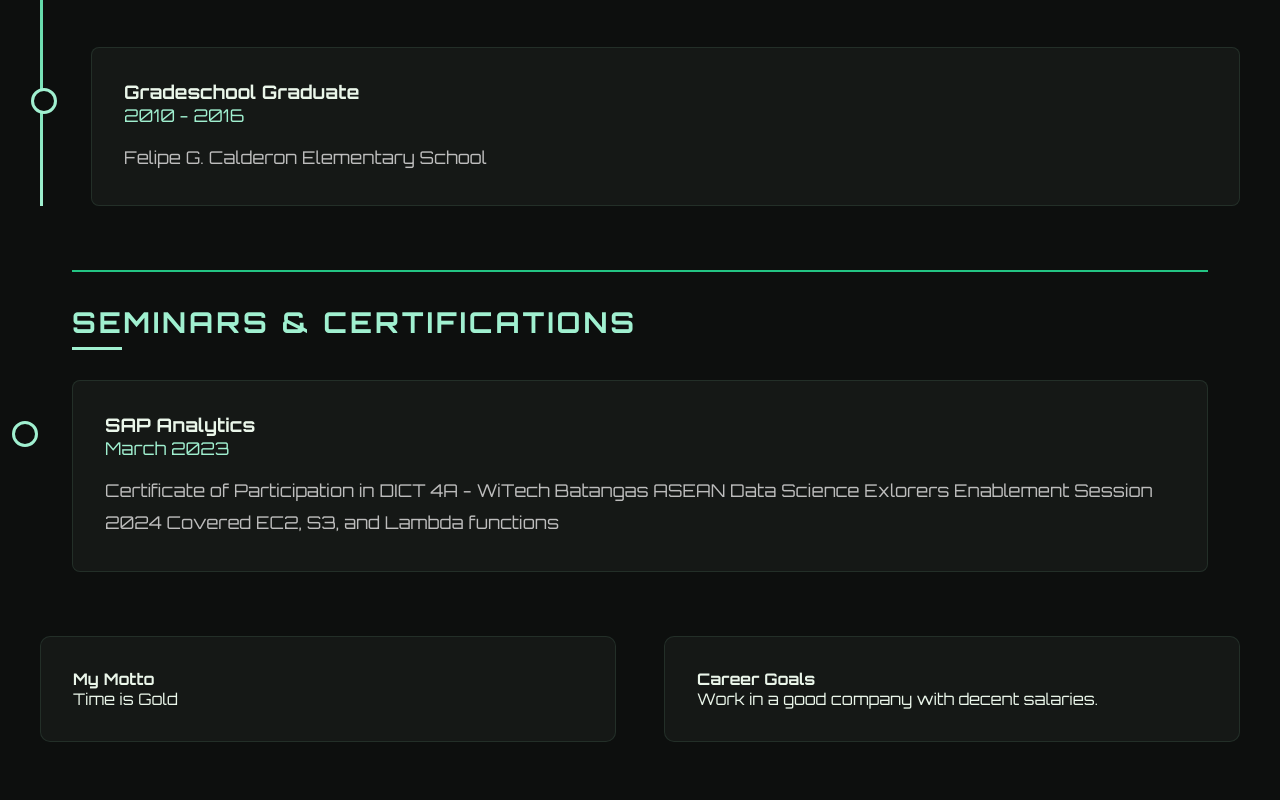
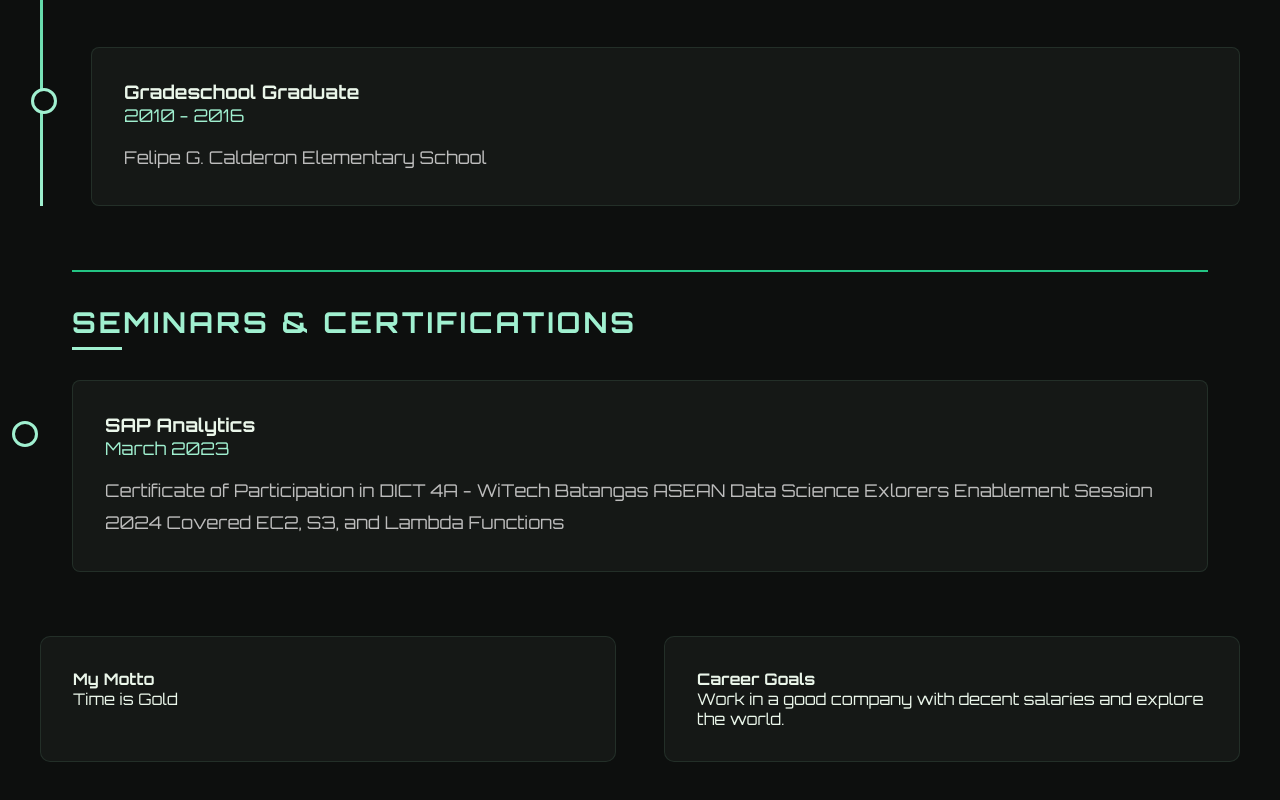
Before and after one commit to Dyoneeel/My-Portfolio, a plain HTML site: page about.html in a window 1280 px wide. Shown: the part 2186-2986 px from the top of the page. Drawn offline with nearby package versions, Linux system fonts and the light colour scheme; a web font is replaced by a local one.

Commit message:
Update about.html

```diff
--- a/about.html
+++ b/about.html
@@ -109,7 +109,7 @@
                     <h3>STEM Graduate</h3>
                     <p class="timeline-date">2020 - 2022</p>
                     <p class="timeline-details">
-                        cavite Science High School · Graduated with High Honor <br>
+                        Cavite Science High School · Graduated with High Honor <br>
                     </p>
                 </div>
 
@@ -136,7 +136,7 @@
                     <p class="timeline-date">March 2023</p>
                     <p class="timeline-details">
                         Certificate of Participation in DICT 4A - WiTech Batangas ASEAN Data Science Exlorers Enablement Session 2024
-                        Covered EC2, S3, and Lambda functions
+                        Covered EC2, S3, and Lambda Functions
                     </p>
                 </div>
             </div>
@@ -148,7 +148,7 @@
                 </div>
                 <div class="info-card" data-aos="fade-up" data-aos-delay="100">
                     <h4>Career Goals</h4>
-                    <p>Work in a good company with decent salaries.
+                    <p>Work in a good company with decent salaries and explore the world.
                 </div>
             </div>
         </div>
```
